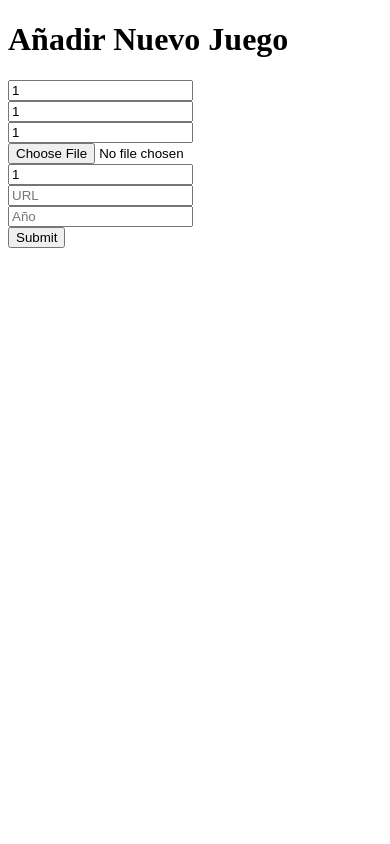
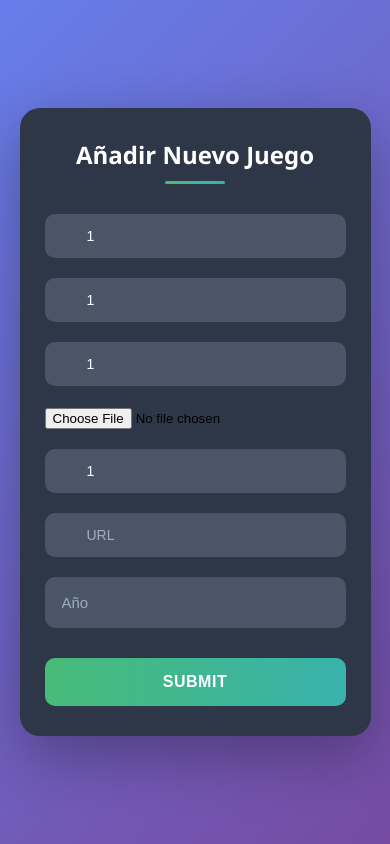
Before and after one commit to MatheusSFDev/Biblioteca-Online_PHP, a PHP site: page /PHP/Biblioteca/nuevoJuego.php in a window 390 px wide. Run offline with PHP 8.4, Linux system fonts and the light colour scheme; the visitor is signed in with stand-in values (Sample User, id 1).

Commit message:
Commit Parcial Nº2

```diff
--- /dev/null
+++ b/CSS/style_Form_Juego.css
@@ -0,0 +1,182 @@
+* {
+    margin: 0;
+    padding: 0;
+    box-sizing: border-box;
+}
+
+body {
+    height: 100vh;
+    display: flex;
+    justify-content: center;
+    align-items: center;
+    font-family: 'Segoe UI', Tahoma, Geneva, Verdana, sans-serif;
+    background: linear-gradient(135deg, #667eea 0%, #764ba2 100%);
+}
+
+#caja {
+    background-color: #2d3748;
+    padding: 40px 45px;
+    border-radius: 20px;
+    box-shadow: 0 20px 60px rgba(0, 0, 0, 0.3);
+    width: 400px;
+    max-width: 90%;
+}
+
+h1 {
+    color: #ffffff;
+    text-align: center;
+    font-size: 28px;
+    font-weight: 600;
+    margin-bottom: 10px;
+}
+
+#linea {
+    width: 60px;
+    height: 3px;
+    background: linear-gradient(90deg, #48bb78, #38b2ac);
+    margin: 0 auto 30px;
+    border-radius: 2px;
+}
+
+form {
+    display: flex;
+    flex-direction: column;
+    gap: 20px;
+    margin-top: 25px;
+}
+
+.campo {
+    position: relative;
+}
+
+.campo input[type="text"],
+.campo input[type="password"],
+.campo input[type="number"] {
+    width: 100%;
+    padding: 15px 15px 15px 15px;
+    background-color: #4a5568;
+    border: 2px solid transparent;
+    border-radius: 10px;
+    color: #ffffff;
+    font-size: 15px;
+    outline: none;
+    transition: all 0.3s ease;
+}
+
+.campo input[type="text"]::placeholder,
+.campo input[type="password"]::placeholder,
+.campo input[type="number"]::placeholder {
+    color: #a0aec0;
+}
+
+.campo input[type="text"]:focus,
+.campo input[type="password"]:focus,
+.campo input[type="number"]:focus {
+    background-color: #556178;
+    border-color: #48bb78;
+    box-shadow: 0 0 0 3px rgba(72, 187, 120, 0.1);
+}
+
+.campo input[type="text"]::before,
+.campo input[type="password"]::before,
+.campo input[type="number"]::before {
+    content: '';
+    position: absolute;
+    left: 15px;
+    top: 50%;
+    transform: translateY(-50%);
+}
+
+.campo p {
+    color: #fc8181;
+    font-size: 13px;
+    margin-top: 8px;
+    margin-left: 5px;
+}
+
+input[type="submit"] {
+    width: 100%;
+    padding: 15px;
+    background: linear-gradient(90deg, #48bb78, #38b2ac);
+    border: none;
+    border-radius: 10px;
+    color: #ffffff;
+    font-size: 16px;
+    font-weight: 600;
+    cursor: pointer;
+    transition: all 0.3s ease;
+    margin-top: 10px;
+    text-transform: uppercase;
+    letter-spacing: 0.5px;
+}
+
+input[type="submit"]:hover {
+    transform: translateY(-2px);
+    box-shadow: 0 10px 25px rgba(72, 187, 120, 0.3);
+    background: linear-gradient(90deg, #38a169, #319795);
+}
+
+input[type="submit"]:active {
+    transform: translateY(0);
+}
+
+#caja > p {
+    text-align: center;
+    color: #cbd5e0;
+    font-size: 14px;
+    margin-top: 25px;
+}
+
+#caja > p a {
+    color: #48bb78;
+    text-decoration: none;
+    font-weight: 600;
+    transition: color 0.3s ease;
+}
+
+#caja > p a:hover {
+    color: #38b2ac;
+    text-decoration: underline;
+}
+
+/* Estilos para la página logueada */
+button {
+    padding: 12px 30px;
+    background: linear-gradient(90deg, #48bb78, #38b2ac);
+    border: none;
+    border-radius: 8px;
+    color: #ffffff;
+    font-size: 15px;
+    font-weight: 600;
+    cursor: pointer;
+    transition: all 0.3s ease;
+    margin-top: 20px;
+}
+
+button:hover {
+    transform: translateY(-2px);
+    box-shadow: 0 8px 20px rgba(72, 187, 120, 0.3);
+    background: linear-gradient(90deg, #38a169, #319795);
+}
+
+button:active {
+    transform: translateY(0);
+}
+
+/* Responsive */
+@media (max-width: 480px) {
+    #caja {
+        padding: 30px 25px;
+        width: 95%;
+    }
+
+    h1 {
+        font-size: 24px;
+    }
+
+    .campo input[type="text"],
+    .campo input[type="password"] {
+        padding: 12px 12px 12px 40px;
+        font-size: 14px;
+    }
+}
--- a/PHP/Biblioteca/Pagina.php
+++ b/PHP/Biblioteca/Pagina.php
@@ -1,6 +1,6 @@
 <?php
 session_start();
-if (!isset($_SESSION["nombreLogin"])) {
+if (!isset($_SESSION["emailLogin"])) {
     header("Location: ../Login/Login.php");
     exit;
 }
@@ -22,9 +22,7 @@ if (!isset($_SESSION["nombreLogin"])) {
                     <h1 class="welcome-title">¡Bienvenido!</h1>
                     <p class="welcome-subtitle">Has iniciado sesión exitosamente</p>
                     <p class="welcome-user"><?php echo $_SESSION["nombreLogin"]; ?></p>
-                    <p class="welcome-message">
-                        Gracias por usar nuestra plataforma. Aquí podrás acceder a todas las funcionalidades disponibles.
-                    </p>
+                    <a href="nuevoJuego.php" class="btn-juego">Añadir Juego</a>
                     <a href="../LogOut.php" class="btn-logout">Cerrar Sesión</a>
                 </div>
             </div>
--- a/PHP/Biblioteca/nuevoJuego.php
+++ b/PHP/Biblioteca/nuevoJuego.php
@@ -1,5 +1,9 @@
 <?php
 session_start();
+if (!isset($_SESSION["emailLogin"])) {
+    header("Location: ../Login/Login.php");
+    exit;
+}
 ?>
 
 <!DOCTYPE html>
@@ -8,34 +12,59 @@ session_start();
         <meta charset="UTF-8">
         <meta name="viewport" content="width=device-width, initial-scale=1.0">
         <title>Añadir Juego | LevelUp Library</title>
+        <link rel="stylesheet" href="../../CSS/style_Form_Juego.css">
     </head>
+
     <body>
+        <div id="caja">
             <h1>Añadir Nuevo Juego</h1>
             <div id="linea"></div>
+            <?php echo (isset($_SESSION["err_Try"]) ? $_SESSION["err_Try"] : ""); $_SESSION["err_Try"] = ""; ?>
 
-        <form action="nuevoJuego_DB.php" method="post">
+            <form action="nuevoJuego_DB.php" method="post" enctype="multipart/form-data">
+                <div class="campo">
                     <input type="text" name="titulo" placeholder="Titulo" maxlength="200" value="<?php echo (isset($_SESSION["titulo"]) ? $_SESSION["titulo"] : "") ?>">
                     <br/>
+                    <?php echo (isset($_SESSION["err_Titulo"]) ? $_SESSION["err_Titulo"] : "") ?>
+                </div>
 
-            <input type="text" name="descripcion" placeholder="Descripción" value="<?php echo (isset($_SESSION["descripcion"]) ? $_SESSION["descripcion"] : "") ?>">
+                <div class="campo">
+                    <input type="text" name="descripcion" placeholder="Descripción" maxlength="65535" value="<?php echo (isset($_SESSION["descripcion"]) ? $_SESSION["descripcion"] : "") ?>">
                     <br/>
+                </div>
 
+                <div class="campo">
                     <input type="text" name="autor" placeholder="Autor" maxlength="100" value="<?php echo (isset($_SESSION["autor"]) ? $_SESSION["autor"] : "") ?>">
                     <br/>
+                    <?php echo (isset($_SESSION["err_Autor"]) ? $_SESSION["err_Autor"] : "") ?>
+                </div>
 
+                <div class="campo">
                     <input type="file" name="caratula">
                     <br/>
+                    <?php echo (isset($_SESSION["err_Caratula"]) ? $_SESSION["err_Caratula"] : "") ?>
+                </div>
 
+                <div class="campo">
                     <input type="text" name="categoria" placeholder="Categoria" maxlength="50" value="<?php echo (isset($_SESSION["categoria"]) ? $_SESSION["categoria"] : "") ?>">
                     <br/>
+                    <?php echo (isset($_SESSION["err_Categoria"]) ? $_SESSION["err_Categoria"] : "") ?>
+                </div>
 
-            <input type="text" name="url" placeholder="URL" maxlength="500" value="<?php echo (isset($_SESSION["URL"]) ? $_SESSION["URL"] : "") ?>">
+                <div class="campo">
+                    <input type="text" name="url" placeholder="URL" maxlength="500" value="<?php echo (isset($_SESSION["url"]) ? $_SESSION["url"] : "") ?>">
                     <br/>
+                    <?php echo (isset($_SESSION["err_Url"]) ? $_SESSION["err_Url"] : "") ?>
+                </div>
 
-            <input type="number" name="año" placeholder="Año" value="<?php echo (isset($_SESSION["año"]) ? $_SESSION["año"] : "") ?>">
+                <div class="campo">
+                    <input type="number" name="año" placeholder="Año" min="1950" value="<?php echo (isset($_SESSION["año"]) ? $_SESSION["año"] : "") ?>">
                     <br/>
+                    <?php echo (isset($_SESSION["err_Año"]) ? $_SESSION["err_Año"] : "") ?>
+                </div>
 
                 <input type="submit">
             </form>
+        </div>
     </body>
 </html>
--- a/PHP/Login/Login.php
+++ b/PHP/Login/Login.php
@@ -8,7 +8,7 @@ session_start();
         <meta charset="UTF-8">
         <meta name="viewport" content="width=device-width, initial-scale=1.0">
         <title>Login | LevelUp Library</title>
-        <link rel="stylesheet" href="../../CSS/style_Login.css">
+        <link rel="stylesheet" href="../../CSS/style_Form_Registro_Login.css">
     </head>
 
     <body>
--- a/PHP/Registro/Registro.php
+++ b/PHP/Registro/Registro.php
@@ -9,7 +9,7 @@ session_start();
         <meta charset="UTF-8">
         <meta name="viewport" content="width=device-width, initial-scale=1.0">
         <title>Registro | LevelUp Library</title>
-        <link rel="stylesheet" href="../../CSS/style_Login.css">
+        <link rel="stylesheet" href="../../CSS/style_Form_Registro_Login.css">
     </head>
 
     <body>
```
Also changed, not shown: CSS/style_Pagina.css (+26 -0 lines), PHP/Biblioteca/nuevoJuego_DB.php (+94 -1 lines), PHP/Login/Login_DB.php (+36 -31 lines), PHP/Registro/Registro_DB.php (+64 -61 lines), CSS/style_Form_Registro_Login.css (renamed from CSS/style_Login.css), Imgs/Caratula_Base.png (added). Lines whose indentation alone changed are shown as unchanged.
